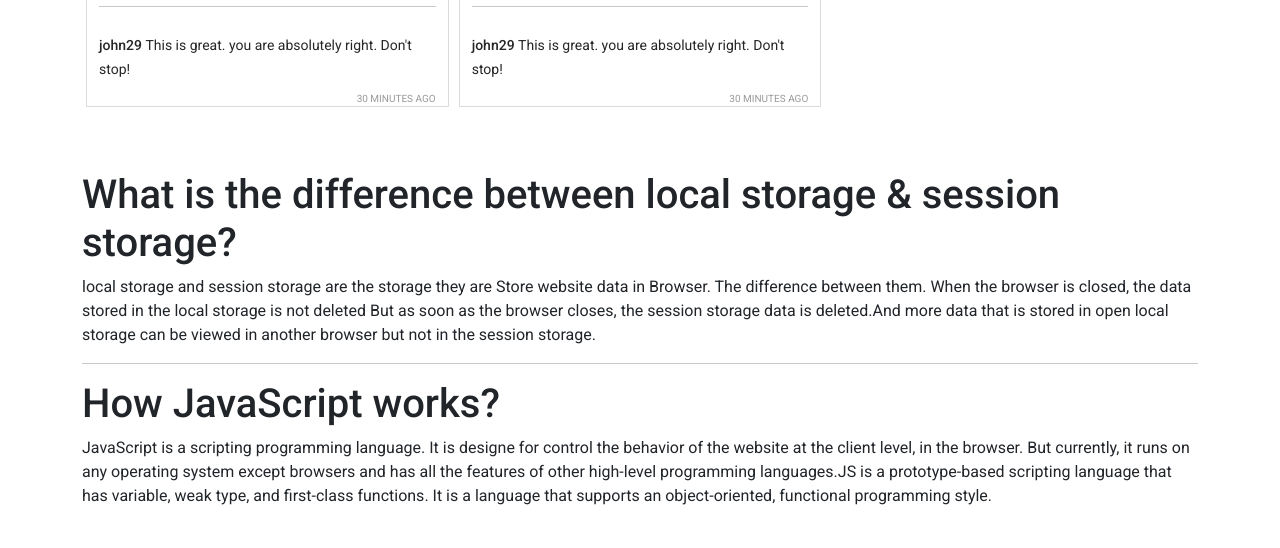
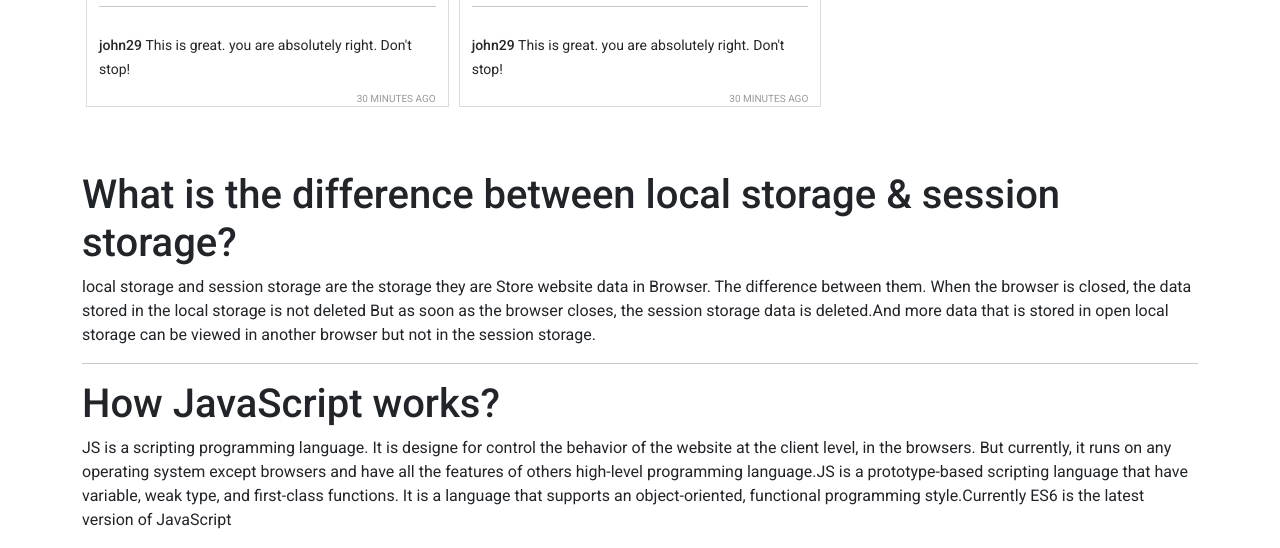
Before and after one commit to khanmdsohel02/Insta-Sohor, a plain HTML site: page index.html in a window 1280 px wide. Shown: the part 1425-1973 px from the top of the page. Before the commit the page ends 1949 px from the top, so only its background shows below. Drawn offline with nearby package versions, Linux system fonts and the light colour scheme.

Commit message:
final commit

```diff
--- a/index.html
+++ b/index.html
@@ -88,7 +88,7 @@
             <p>local storage and session storage are the storage they are  Store website data in Browser. The difference between them. When the browser is closed, the data stored in the local storage is not deleted But as soon as the browser closes, the session storage data is deleted.And more data that is stored in open local storage can be viewed in another browser but not in the session storage. </p>
             <hr>
             <h1>How JavaScript works?</h1>
-            <p>JavaScript is a scripting programming language. It is designe for control the behavior of the website at the client level, in the browser. But currently, it runs on any operating system except browsers and has all the features of other high-level programming languages.JS is a prototype-based scripting language that has variable, weak type, and first-class functions. It is a language that supports an object-oriented, functional programming style.</p>
+            <p>JS is a scripting programming language. It is designe for control the behavior of the website at the client level, in the browsers. But currently, it runs on any operating system except browsers and have all the features of others high-level programming language.JS is a prototype-based scripting language that have variable, weak type, and first-class functions. It is a language that supports an object-oriented, functional programming style.Currently ES6 is the latest version of JavaScript</p>
         </section>
         <footer></footer>
 
```
